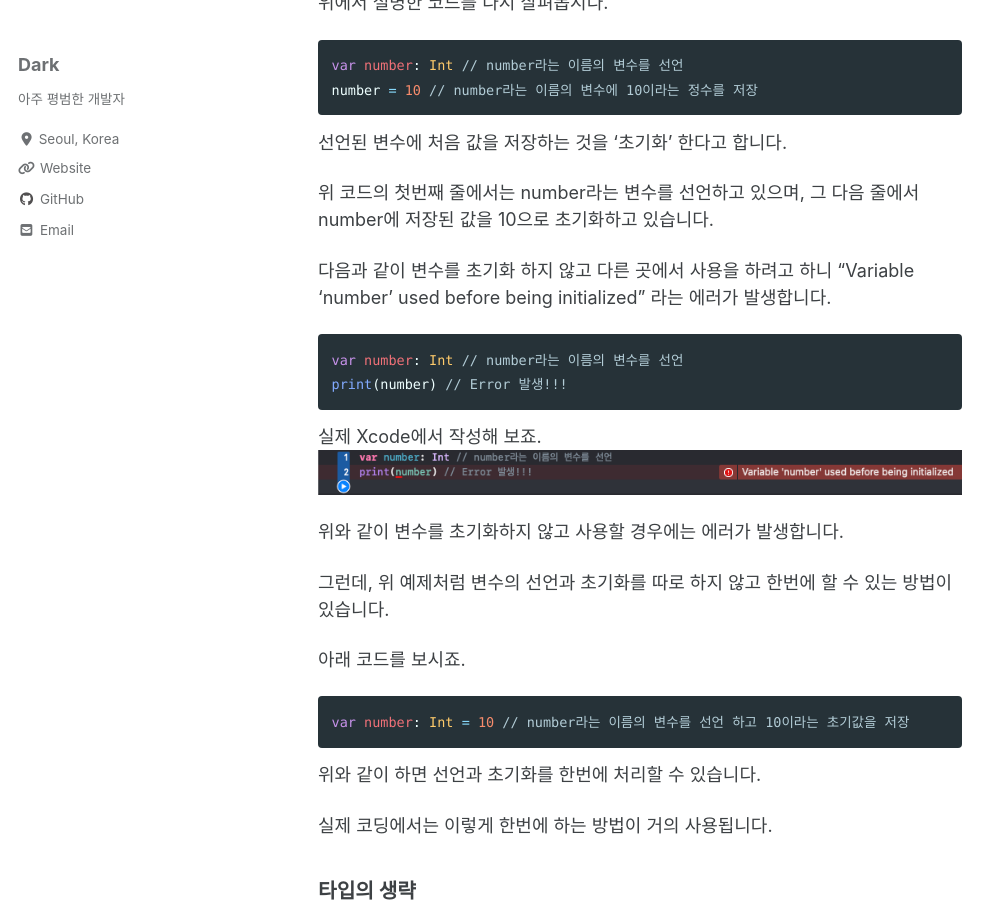
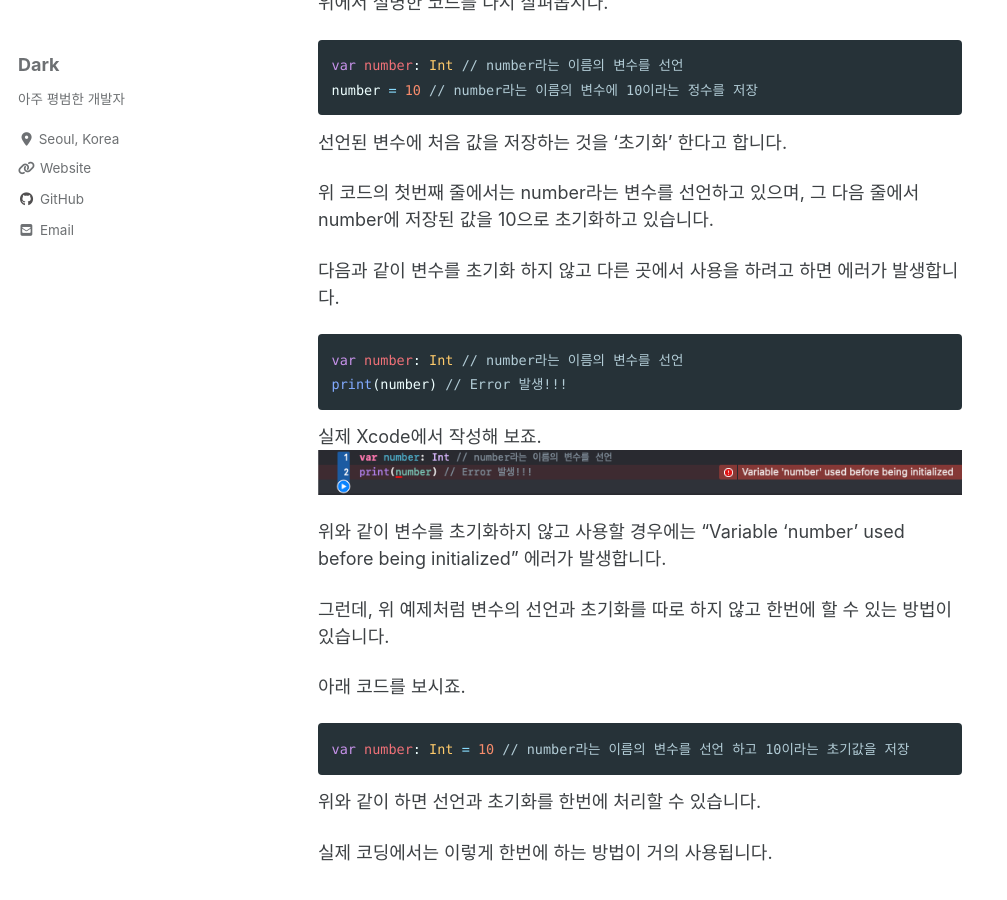
Before and after one commit to ksky000/ksky000.github.io, a Jekyll site: the page built from _posts/2020-05-31-swift3.md, in a window 1280 px wide and 900 px high, scrolled down 5694 px. Shown: the whole window, without its empty margins (0-1007 px from the left). Built offline with Jekyll 4.4.1, drawn with Linux system fonts in a browser that asks for light colours; cached includes are drawn as plain includes; nearby versions of some CDN libraries; comment, search, counter and statistics services are not loaded.

Commit message:
update post

````diff
--- a/_posts/2020-05-31-swift3.md
+++ b/_posts/2020-05-31-swift3.md
@@ -112,7 +112,7 @@ number = 10 // number라는 이름의 변수에 10이라는 정수를 저장
 
 위 코드의 첫번째 줄에서는 number라는 변수를 선언하고 있으며, 그 다음 줄에서 number에 저장된 값을 10으로 초기화하고 있습니다.
 
-다음과 같이 변수를 초기화 하지 않고 다른 곳에서 사용을 하려고 하니 "Variable 'number' used before being initialized" 라는 에러가 발생합니다.
+다음과 같이 변수를 초기화 하지 않고 다른 곳에서 사용을 하려고 하면 에러가 발생합니다.
 
 ```swift
 var number: Int // number라는 이름의 변수를 선언
````
Also changed, not shown: other parts of _posts/2020-05-31-swift3.md (+1 -1 lines).
